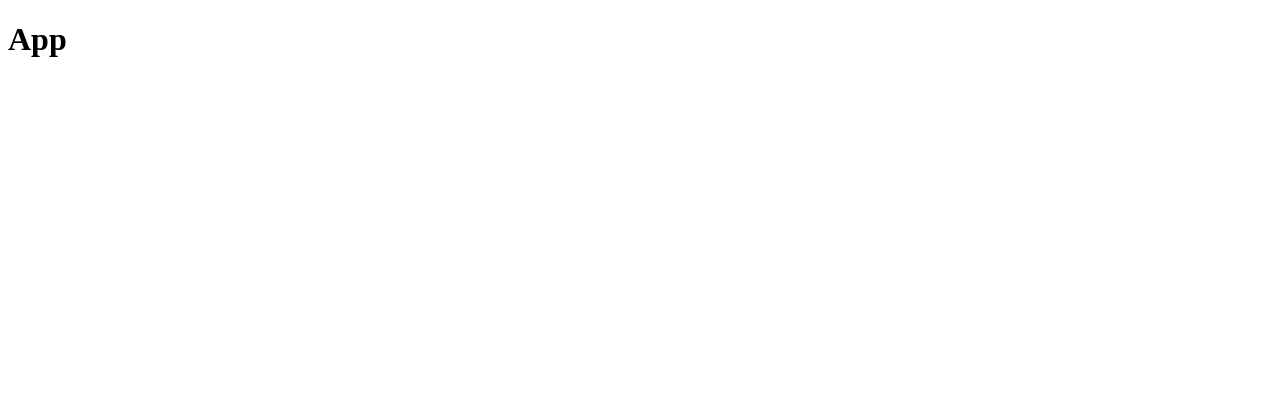
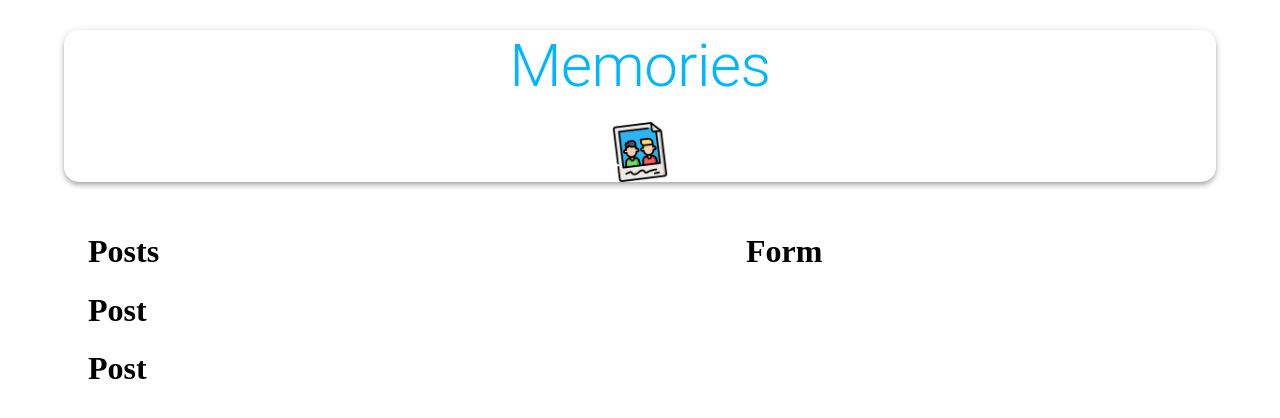
Before and after one commit to iigunchev/mern-crud-app, a React (Create React App) app in the folder client/: page / in a window 1280 px wide. Shown: the top 418 px of the page. Built offline with nearby package versions, Linux system fonts and the light colour scheme.

Commit message:
styles wip

```diff
--- a/client/package.json
+++ b/client/package.json
@@ -3,6 +3,10 @@
   "version": "0.1.0",
   "private": true,
   "dependencies": {
+    "@emotion/react": "^11.8.1",
+    "@emotion/styled": "^11.8.1",
+    "@mui/material": "^5.4.4",
+    "@mui/styles": "^5.4.4",
     "@testing-library/jest-dom": "^5.16.2",
     "@testing-library/react": "^12.1.3",
     "@testing-library/user-event": "^13.5.0",
@@ -14,6 +18,7 @@
     "react-scripts": "5.0.0",
     "redux": "^4.1.2",
     "redux-thunk": "^2.4.1",
+    "sass": "^1.49.9",
     "web-vitals": "^2.1.4"
   },
   "scripts": {
--- a/client/src/App.js
+++ b/client/src/App.js
@@ -1,12 +1,31 @@
 import React from 'react';
+import { Container, AppBar, Typography, Grow, Grid } from "@mui/material";
+import Form from "./components/Form/Form";
+import Posts from "./components/Posts/Posts";
+import "./styles.scss";
+
+import memories from "./images/memories.png";
 
 const App = () => {
   return (
-    <div>
-        <h1>
-            App
-        </h1>
-    </div>
+    <Container maxwidth="lg">
+      <AppBar className="appBar" position="static" color="inherit">
+        <Typography className="heading" variant="h2" align="center">Memories</Typography>
+        <img className="image" src={memories} alt="memories" height="60"/>
+      </AppBar>
+      <Grow in>
+        <Container>
+          <Grid container justify="space-between" alignItems="stretch" spacing={3}>
+            <Grid item xs={12} sm={7}>
+              <Posts />
+            </Grid>
+            <Grid item xs={12} sm={4}>
+              <Form />
+            </Grid>
+          </Grid>
+        </Container>
+      </Grow>
+    </Container>
   )
 }
 
--- /dev/null
+++ b/client/src/components/Form/Form.js
@@ -0,0 +1,11 @@
+import React from 'react';
+
+import"./Form.scss";
+
+export const Form = () => {
+  return (
+    <h1>Form</h1>
+  )
+}
+
+export default Form;
--- /dev/null
+++ b/client/src/components/Form/Form.scss
@@ -0,0 +1,12 @@
+form {
+    display: flex;
+    flex-wrap: wrap;
+    justify-tracks: center;
+  }
+.fileInput {
+  width: 97%;
+  margin: 10px 0;
+  }
+.buttonSubmit {
+  margin-bottom: 10;
+  }
--- /dev/null
+++ b/client/src/components/Posts/Post/Post.js
@@ -0,0 +1,9 @@
+import React from 'react'
+import "./Post.scss";
+export const Post = () => {
+  return (
+    <h1>Post</h1>
+  )
+}
+
+export default Post;
--- /dev/null
+++ b/client/src/components/Posts/Post/Post.scss
@@ -0,0 +1,53 @@
+
+
+
+// export default makeStyles({
+//   media: {
+//     height: 0,
+//     paddingTop: '56.25%',
+//     backgroundColor: 'rgba(0, 0, 0, 0.5)',
+//     backgroundBlendMode: 'darken',
+//   },
+//   border: {
+//     border: 'solid',
+//   },
+//   fullHeightCard: {
+//     height: '100%',
+//   },
+//   card: {
+//     display: 'flex',
+//     flexDirection: 'column',
+//     justifyContent: 'space-between',
+//     borderRadius: '15px',
+//     height: '100%',
+//     position: 'relative',
+//   },
+//   overlay: {
+//     position: 'absolute',
+//     top: '20px',
+//     left: '20px',
+//     color: 'white',
+//   },
+//   overlay2: {
+//     position: 'absolute',
+//     top: '20px',
+//     right: '20px',
+//     color: 'white',
+//   },
+//   grid: {
+//     display: 'flex',
+//   },
+//   details: {
+//     display: 'flex',
+//     justifyContent: 'space-between',
+//     margin: '20px',
+//   },
+//   title: {
+//     padding: '0 16px',
+//   },
+//   cardActions: {
+//     padding: '0 16px 8px 16px',
+//     display: 'flex',
+//     justifyContent: 'space-between',
+//   },
+// });
--- /dev/null
+++ b/client/src/components/Posts/Posts.js
@@ -0,0 +1,16 @@
+import React from 'react';
+import Post from "./Post/Post";
+
+import "./Posts.scss";
+
+export const Posts = () => {
+  return (
+      <>
+        <h1>Posts</h1>
+        <Post />
+        <Post />
+      </>
+  )
+}
+
+export default Posts;
--- /dev/null
+++ b/client/src/components/Posts/Posts.scss
@@ -0,0 +1,20 @@
+.mainContainer {
+    display: flex;
+    align-items: center;
+}
+.actionDiv {
+    text-align: center;
+}
+
+// export default makeStyles((theme) => ({
+//   mainContainer: {
+//     display: 'flex',
+//     alignItems: 'center',
+//   },
+//   smMargin: {
+//     margin: theme.spacing(1),
+//   },
+//   actionDiv: {
+//     textAlign: 'center',
+//   },
+// }));
--- /dev/null
+++ b/client/src/styles.scss
@@ -0,0 +1,11 @@
+.appBar {
+      border-radius: 15px;
+      margin: 30px 0;
+      display: flex;
+      justify-content: center;
+      align-items: center;
+      gap: 20px;
+}
+.heading {
+  color: rgba(0,183,255, 1)
+}
```
Also changed, not shown: client/src/images/memories.png (added), 1 other file (tests, documents, lock files or other folders).
